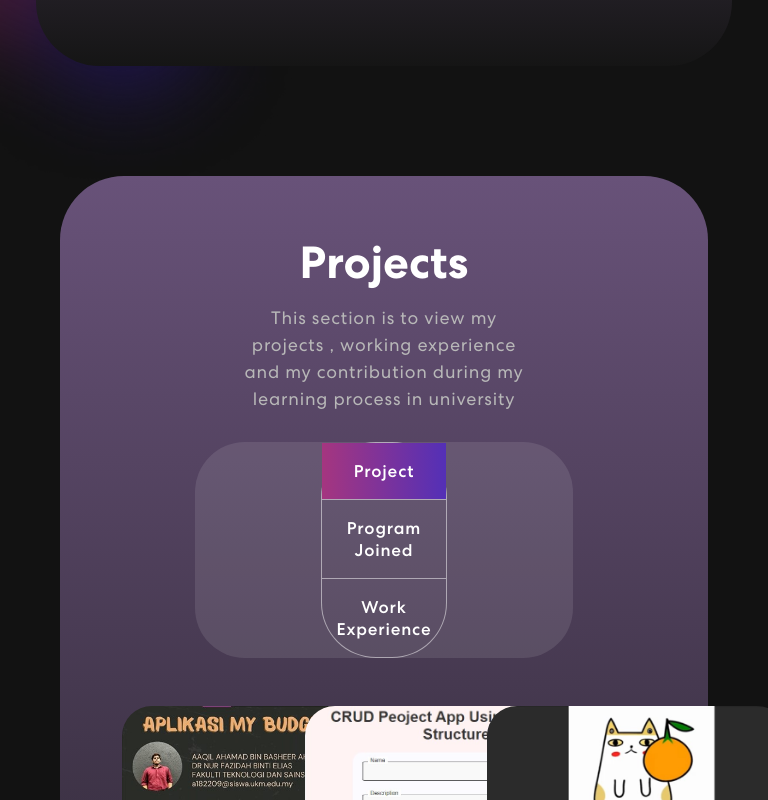
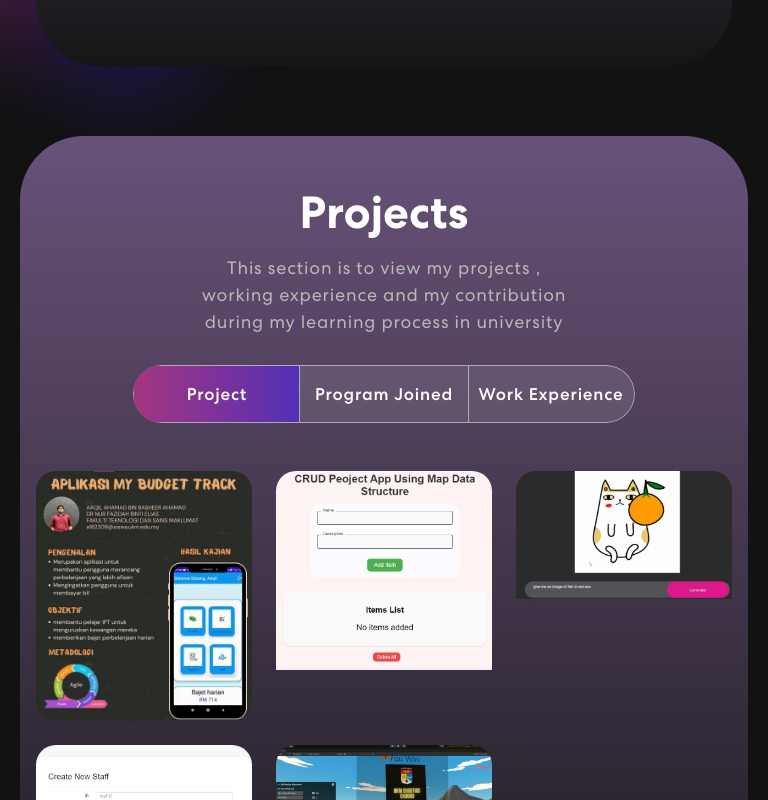
Before and after one commit to Aaqil456/my-portfolio, a React (Create React App) app: page / in a window 768 px wide. Shown: the part 1360-2160 px from the top of the page. Built offline with nearby package versions, Linux system fonts and the light colour scheme.

Commit message:
added resposiveness

```diff
--- a/package.json
+++ b/package.json
@@ -46,6 +46,7 @@
     ]
   },
   "devDependencies": {
+    "@babel/plugin-proposal-private-property-in-object": "^7.21.11",
     "gh-pages": "^6.1.1"
   }
 }
--- a/src/App.css
+++ b/src/App.css
@@ -364,7 +364,7 @@ nav.navbar .navbar-toggler[aria-expanded="true"] .navbar-toggler-icon {
 
 /************ Projects Css ************/
 .project {
-  padding: 60px 50px;
+  padding: 50px 0 50px 0;
   margin: 60px;
   position: relative;
   background: linear-gradient(to top, #151515, #685279);
@@ -438,73 +438,12 @@ nav.navbar .navbar-toggler[aria-expanded="true"] .navbar-toggler-icon {
   border-radius: 0 55px 55px 0;
 }
 
-/* Mobile-specific layout */
-@media (max-width: 768px) {
-  .nav-pills {
-    flex-direction: column;
-  }
-
-  .nav-link#projects-tabs-tab-first {
-    border-radius: 55px 55px 0 0;
-    border-left: 1px solid rgba(255, 255, 255, 0.5);
-    border-right: 1px solid rgba(255, 255, 255, 0.5);
-    border-bottom: none;
-  }
-
-  .nav-link#projects-tabs-tab-second {
-    border-top: 1px solid rgba(255, 255, 255, 0.5);
-    border-bottom: 1px solid rgba(255, 255, 255, 0.5);
-    border-left: 1px solid rgba(255, 255, 255, 0.5);
-    border-right: 1px solid rgba(255, 255, 255, 0.5);
-  }
-
-  .nav-link#projects-tabs-tab-third {
-    border-radius: 0 0 55px 55px;
-    border-left: 1px solid rgba(255, 255, 255, 0.5);
-    border-right: 1px solid rgba(255, 255, 255, 0.5);
-    border-top: none;
-  }
-}
-/* Mobile-specific layout */
-@media (max-width: 768px) {
-  .nav-pills {
-    flex-direction: column;
-  }
-
-  .nav-link#projects-tabs-tab-first {
-    border-radius: 55px 55px 0 0;
-    border-left: 1px solid rgba(255, 255, 255, 0.5);
-    border-right: 1px solid rgba(255, 255, 255, 0.5);
-    border-bottom: none;
-  }
-
-  .nav-link#projects-tabs-tab-second {
-    border-top: 1px solid rgba(255, 255, 255, 0.5);
-    border-bottom: 1px solid rgba(255, 255, 255, 0.5);
-    border-left: 1px solid rgba(255, 255, 255, 0.5);
-    border-right: 1px solid rgba(255, 255, 255, 0.5);
-  }
-
-  .nav-link#projects-tabs-tab-third {
-    border-radius: 0 0 55px 55px;
-    border-left: 1px solid rgba(255, 255, 255, 0.5);
-    border-right: 1px solid rgba(255, 255, 255, 0.5);
-    border-top: none;
-  }
-}
-
-
-
-
-
-
-
 .proj-imgbx {
   position: relative;
   object-fit: cover;
-  width: 300px;
-  height: 300px;
-  border-radius: 30px;
+  width: 100%;  /* Ensure it takes the full width of the column */
+  height: auto;
+  border-radius: 20px;
   overflow: hidden;
   margin-bottom: 24px;
 }
@@ -555,6 +494,41 @@ nav.navbar .navbar-toggler[aria-expanded="true"] .navbar-toggler-icon {
   z-index: -4;
 }
 
+/* Mobile view */
+@media (max-width: 768px) {
+  .proj-imgbx {
+    width: 100%;
+    height: auto;
+  }
+  .proj-txtx {
+    font-size: 14px;
+  }
+  .project {
+    margin: 20px;  /* Reduce margins for mobile */
+  }
+}
+
+/* Tablet view */
+@media (min-width: 768px) and (max-width: 992px) {
+  .proj-imgbx {
+    width: 100%;
+    height: 250px;  /* Adjust height for tablet */
+  }
+  .proj-txtx h4 {
+    font-size: 20px;
+  }
+}
+
+/* Desktop view */
+@media (min-width: 992px) {
+  .proj-imgbx {
+    width: 300px;
+    height: 300px;
+  }
+  .proj-txtx h4 {
+    font-size: 24px;
+  }
+}
 
 
 
```
Also changed, not shown: 1 other file (tests, documents, lock files or other folders).
